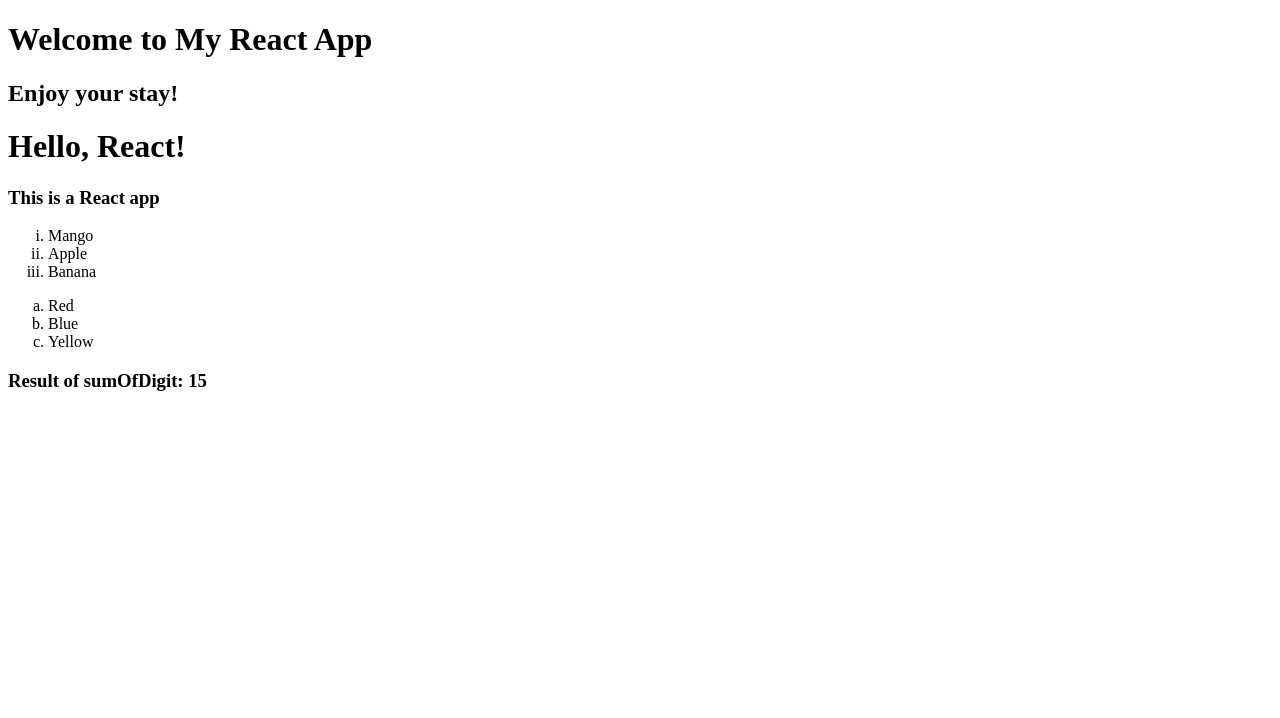
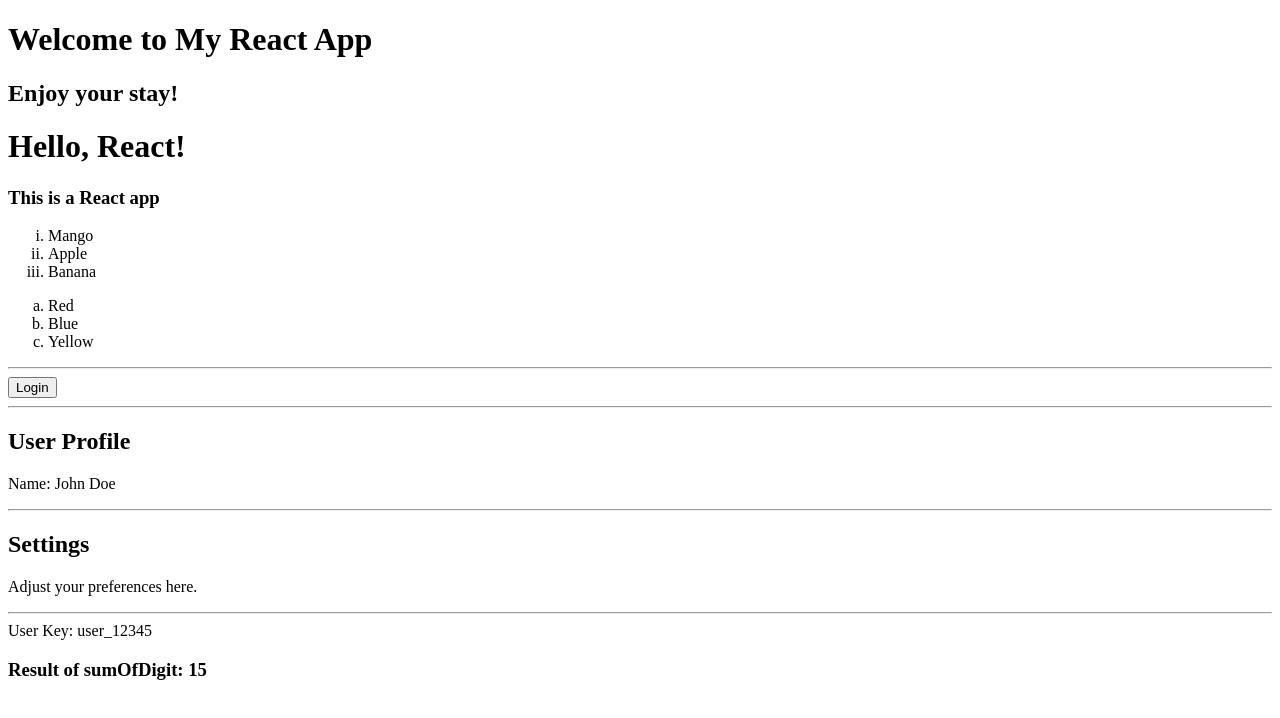
Before and after one commit to AbdullahRFA/React, a React (Vite) app in the folder my_react_app/: page / in a window 1280 px wide. Shown: the top 718 px of the page. Built offline with nearby package versions, Linux system fonts and the light colour scheme.

Commit message:
implement export and import of component and variables

```diff
--- a/my_react_app/src/App.jsx
+++ b/my_react_app/src/App.jsx
@@ -1,4 +1,5 @@
 import Header from "./header";
+import LoginButton,{ProfileCard,SettingsPanel, userKey} from "./userComponent";
 
 function App() {
   return (
@@ -34,6 +35,14 @@ function Color() {
         <li>Blue</li>
         <li>Yellow</li>
       </ol>
+      <hr />
+    <LoginButton />
+    <hr />
+    <ProfileCard />
+    <hr />
+    <SettingsPanel />
+    <hr />
+    <div>User Key: {userKey}</div>
     </div>
   );
 }
--- /dev/null
+++ b/my_react_app/src/userComponent.jsx
@@ -0,0 +1,26 @@
+function LoginButton() {
+  return <button>Login</button>;
+}
+
+export function ProfileCard() {
+  return (
+    <div>
+      {" "}
+      <h2>User Profile</h2>
+      <p>Name: John Doe</p>
+    </div>
+  );
+}
+
+export function SettingsPanel() {
+    return (
+        <div>
+            <h2>Settings</h2>
+            <p>Adjust your preferences here.</p>
+        </div>
+    );
+}
+
+export const userKey = "user_12345";
+
+export default LoginButton;
```
